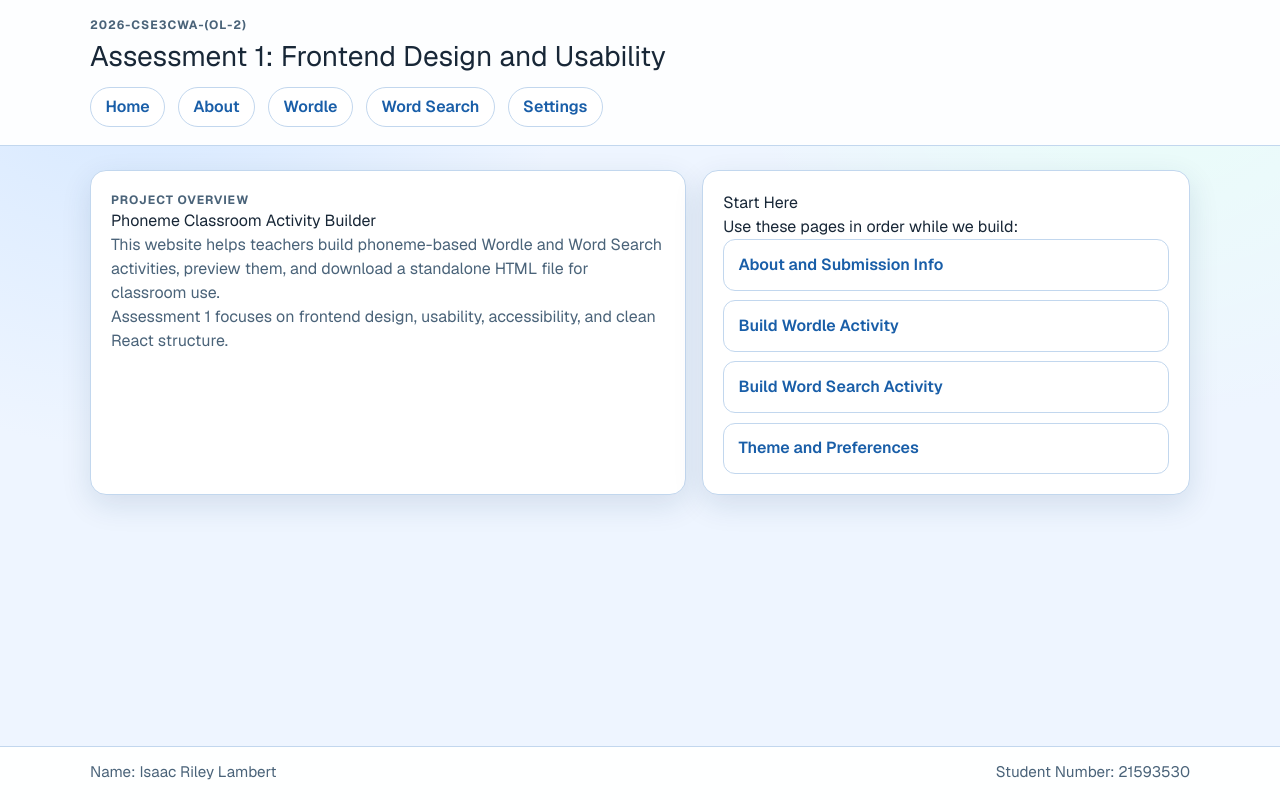
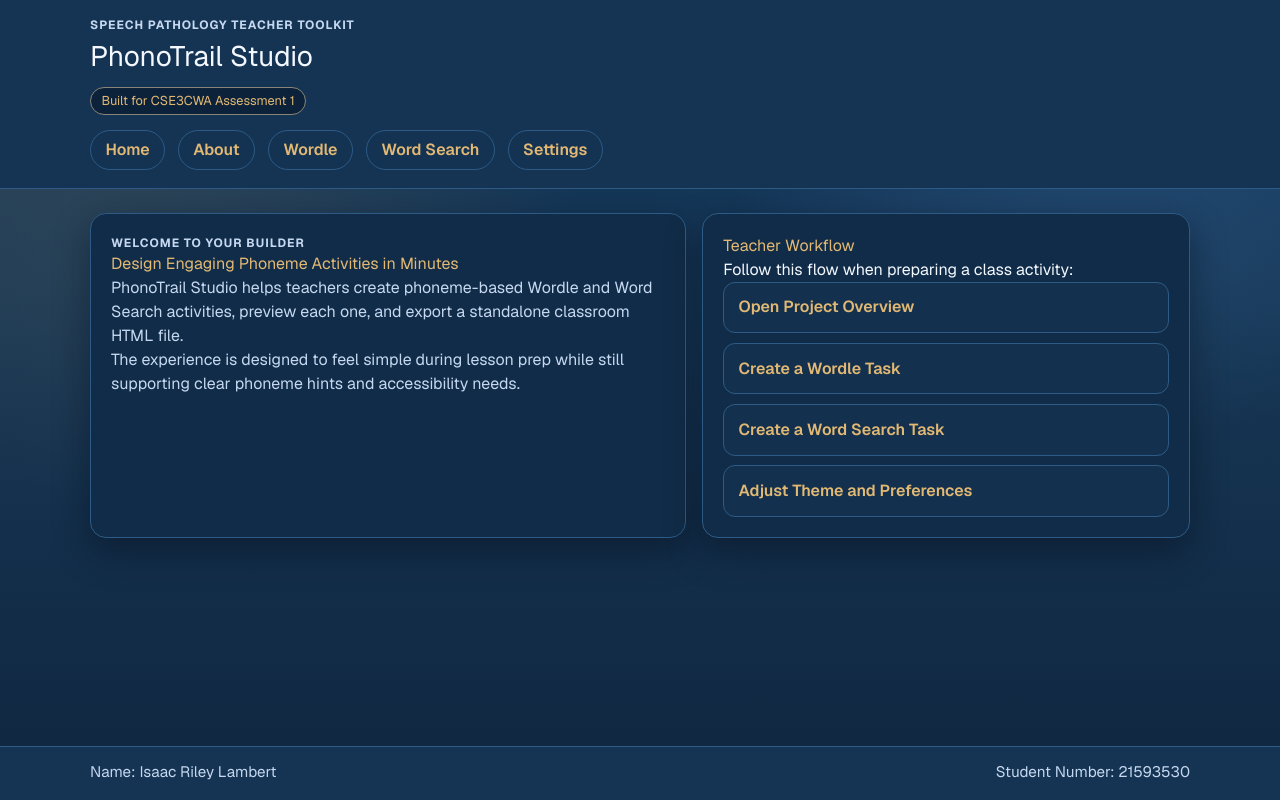
Before and after one commit to 21593530/Cloud-Web-Application-Assessment, a Next.js app in the folder app/: page / in a window 1280 px wide. Built offline with nearby package versions, Linux system fonts and the light colour scheme.

Commit message:
Rebrand UI with immersive blue and bronze classroom theme

```diff
--- a/app/src/app/globals.css
+++ b/app/src/app/globals.css
@@ -1,31 +1,33 @@
 @import "tailwindcss";
 
 :root {
-  --background: #eef5ff;
-  --surface: #ffffff;
-  --foreground: #182737;
-  --muted: #4a6379;
-  --border: #c2d7ee;
-  --accent: #2f7edb;
-  --accent-strong: #195ea8;
-  --ring: #9dc4ec;
-  --shadow: 0 10px 30px rgb(18 56 102 / 0.12);
-  --hero-a: #d2e6ff;
-  --hero-b: #e8fff7;
+  --background: #10263f;
+  --surface: #163657;
+  --surface-soft: #1c4268;
+  --foreground: #f4f8ff;
+  --muted: #c5d8f0;
+  --border: #2d5b85;
+  --accent: #d4a65b;
+  --accent-strong: #e2b974;
+  --ring: #8cb4da;
+  --shadow: 0 14px 36px rgb(4 12 26 / 0.44);
+  --hero-a: #0e3258;
+  --hero-b: #173857;
 }
 
 html[data-theme="dark"] {
-  --background: #0f1c2c;
-  --surface: #16263a;
-  --foreground: #e8f1ff;
-  --muted: #b8cde5;
-  --border: #2e4562;
-  --accent: #64adff;
-  --accent-strong: #90c4ff;
-  --ring: #31557d;
-  --shadow: 0 12px 36px rgb(0 0 0 / 0.34);
-  --hero-a: #1b314d;
-  --hero-b: #153948;
+  --background: #081528;
+  --surface: #112742;
+  --surface-soft: #163252;
+  --foreground: #f1f5ff;
+  --muted: #b7cae8;
+  --border: #274a73;
+  --accent: #c9994a;
+  --accent-strong: #ddb271;
+  --ring: #5b84af;
+  --shadow: 0 14px 38px rgb(0 0 0 / 0.55);
+  --hero-a: #0a2441;
+  --hero-b: #102844;
 }
 
 @theme inline {
@@ -38,8 +40,9 @@ html[data-theme="dark"] {
 body {
   margin: 0;
   background:
-    radial-gradient(circle at 10% 0%, var(--hero-a) 0%, transparent 32%),
-    radial-gradient(circle at 90% 0%, var(--hero-b) 0%, transparent 30%),
+    radial-gradient(circle at 8% 0%, color-mix(in oklab, var(--accent) 18%, transparent 82%) 0%, transparent 36%),
+    radial-gradient(circle at 88% 0%, color-mix(in oklab, #6fb0ff 22%, transparent 78%) 0%, transparent 32%),
+    linear-gradient(180deg, var(--hero-a) 0%, var(--hero-b) 35%, var(--background) 100%),
     var(--background);
   color: var(--foreground);
   font-family: var(--font-geist-sans), "Segoe UI", sans-serif;
@@ -63,7 +66,7 @@ a {
 
 .site-header {
   border-bottom: 1px solid var(--border);
-  background: color-mix(in oklab, var(--surface) 96%, var(--hero-a) 4%);
+  background: color-mix(in oklab, var(--surface) 94%, #0a1626 6%);
   backdrop-filter: blur(8px);
 }
 
@@ -86,6 +89,17 @@ a {
   line-height: 1.2;
 }
 
+.assessment-badge {
+  margin: 0 0 0.95rem;
+  width: fit-content;
+  border: 1px solid color-mix(in oklab, var(--accent) 55%, var(--border) 45%);
+  border-radius: 999px;
+  padding: 0.2rem 0.65rem;
+  font-size: 0.8rem;
+  color: var(--accent-strong);
+  background: color-mix(in oklab, var(--surface) 76%, black 24%);
+}
+
 .desktop-nav {
   display: none;
   gap: 0.8rem;
@@ -99,14 +113,14 @@ a {
   padding: 0.45rem 0.9rem;
   font-weight: 600;
   color: var(--accent-strong);
-  background: color-mix(in oklab, var(--surface) 92%, white 8%);
+  background: color-mix(in oklab, var(--surface-soft) 84%, black 16%);
   transition: border-color 120ms ease, color 120ms ease, transform 120ms ease;
 }
 
 .desktop-nav a:hover,
 .mobile-menu-panel a:hover {
   border-color: var(--accent);
-  color: var(--accent);
+  color: var(--accent-strong);
   transform: translateY(-1px);
 }
 
@@ -122,7 +136,8 @@ a {
   border-radius: 999px;
   padding: 0.4rem 0.9rem;
   font-weight: 600;
-  background: color-mix(in oklab, var(--surface) 92%, white 8%);
+  color: var(--accent-strong);
+  background: color-mix(in oklab, var(--surface-soft) 84%, black 16%);
 }
 
 .mobile-menu-panel {
@@ -140,7 +155,7 @@ a {
 .panel {
   border: 1px solid var(--border);
   border-radius: 16px;
-  background: var(--surface);
+  background: color-mix(in oklab, var(--surface) 88%, black 12%);
   padding: 1.25rem;
   box-shadow: var(--shadow);
 }
@@ -148,6 +163,7 @@ a {
 .panel h2,
 .panel h3 {
   margin-top: 0;
+  color: var(--accent-strong);
 }
 
 .intro-panel p {
@@ -171,19 +187,19 @@ a {
   padding: 0.8rem 0.9rem;
   font-weight: 600;
   color: var(--accent-strong);
-  background: color-mix(in oklab, var(--surface) 92%, white 8%);
+  background: color-mix(in oklab, var(--surface-soft) 82%, black 18%);
   transition: border-color 120ms ease, color 120ms ease, transform 120ms ease;
 }
 
 .quick-links a:hover {
   border-color: var(--accent);
-  color: var(--accent);
+  color: var(--accent-strong);
   transform: translateY(-1px);
 }
 
 .site-footer {
   border-top: 1px solid var(--border);
-  background: color-mix(in oklab, var(--surface) 96%, var(--hero-b) 4%);
+  background: color-mix(in oklab, var(--surface) 90%, #0a1524 10%);
 }
 
 .footer-row {
@@ -207,7 +223,7 @@ a {
 
 .theme-card {
   border: 1px solid var(--border);
-  background: color-mix(in oklab, var(--surface) 92%, white 8%);
+  background: color-mix(in oklab, var(--surface-soft) 84%, black 16%);
   border-radius: 14px;
   padding: 0.85rem;
 }
--- a/app/src/app/layout.tsx
+++ b/app/src/app/layout.tsx
@@ -28,7 +28,7 @@ const geistMono = Geist_Mono({
 });
 
 export const metadata: Metadata = {
-  title: "CSE3CWA Assessment 1 - Phoneme Activity Builder",
+  title: "PhonoTrail Studio - Classroom Activity Builder",
   description:
     "Frontend builder for phoneme-based Wordle and Word Search classroom activities.",
 };
@@ -46,8 +46,9 @@ export default function RootLayout({ children }: { children: ReactNode }) {
       <body className="min-h-full app-shell">
         <header className="site-header">
           <div className="shell-inner">
-            <p className="eyebrow">2026-CSE3CWA-(OL-2)</p>
-            <h1 className="site-title">Assessment 1: Frontend Design and Usability</h1>
+            <p className="eyebrow">Speech Pathology Teacher Toolkit</p>
+            <h1 className="site-title">PhonoTrail Studio</h1>
+            <p className="assessment-badge">Built for CSE3CWA Assessment 1</p>
             <nav className="desktop-nav" aria-label="Main navigation">
               <Link href="/">Home</Link>
               <Link href="/about">About</Link>
--- a/app/src/app/page.tsx
+++ b/app/src/app/page.tsx
@@ -4,27 +4,27 @@ export default function Home() {
   return (
     <section className="home-grid" aria-labelledby="home-heading">
       <article className="panel intro-panel">
-        <p className="eyebrow">Project Overview</p>
-        <h2 id="home-heading">Phoneme Classroom Activity Builder</h2>
+        <p className="eyebrow">Welcome to Your Builder</p>
+        <h2 id="home-heading">Design Engaging Phoneme Activities in Minutes</h2>
         <p>
-          This website helps teachers build phoneme-based Wordle and Word Search
-          activities, preview them, and download a standalone HTML file for
-          classroom use.
+          PhonoTrail Studio helps teachers create phoneme-based Wordle and Word
+          Search activities, preview each one, and export a standalone classroom
+          HTML file.
         </p>
         <p>
-          Assessment 1 focuses on frontend design, usability, accessibility, and
-          clean React structure.
+          The experience is designed to feel simple during lesson prep while
+          still supporting clear phoneme hints and accessibility needs.
         </p>
       </article>
 
       <article className="panel">
-        <h3>Start Here</h3>
-        <p>Use these pages in order while we build:</p>
+        <h3>Teacher Workflow</h3>
+        <p>Follow this flow when preparing a class activity:</p>
         <div className="quick-links">
-          <Link href="/about">About and Submission Info</Link>
-          <Link href="/wordle">Build Wordle Activity</Link>
-          <Link href="/word-search">Build Word Search Activity</Link>
-          <Link href="/settings">Theme and Preferences</Link>
+          <Link href="/about">Open Project Overview</Link>
+          <Link href="/wordle">Create a Wordle Task</Link>
+          <Link href="/word-search">Create a Word Search Task</Link>
+          <Link href="/settings">Adjust Theme and Preferences</Link>
         </div>
       </article>
     </section>
```
